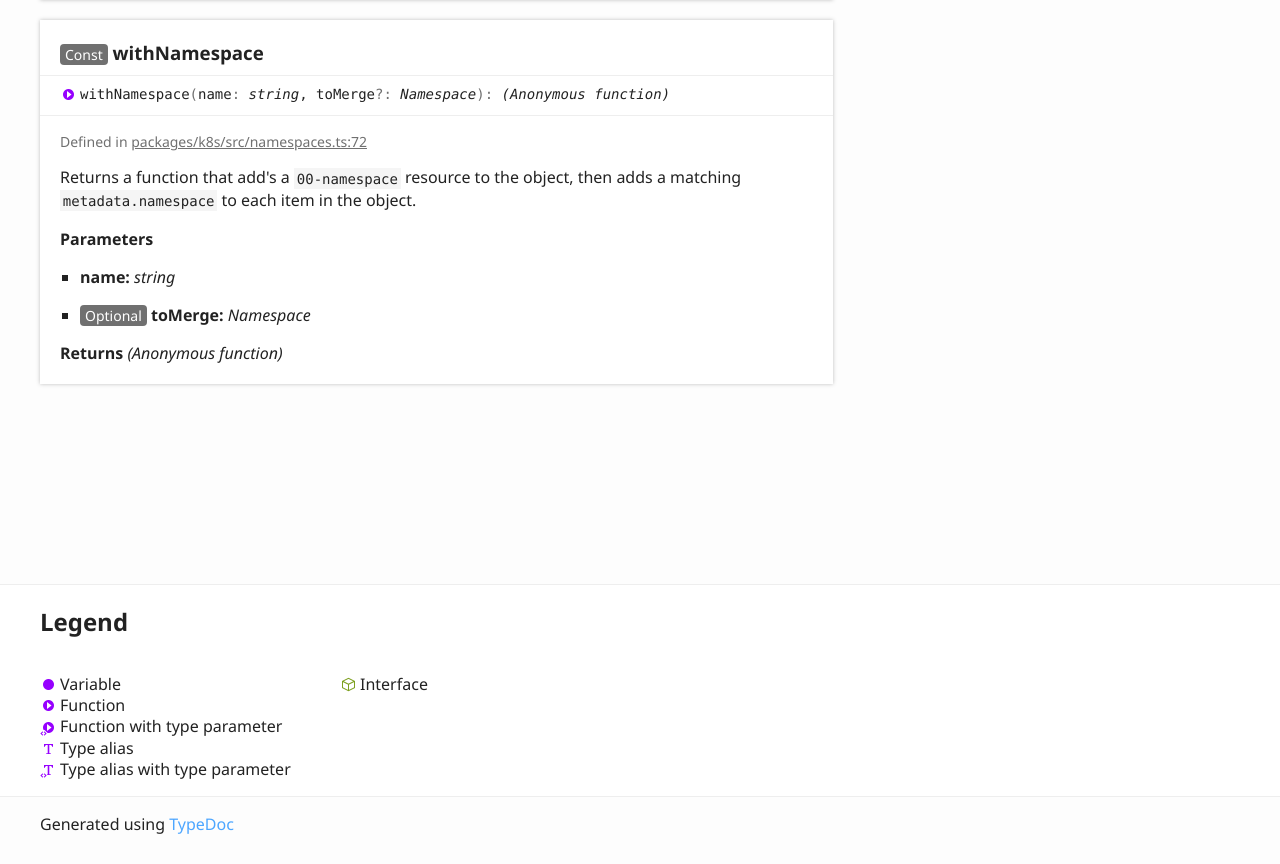
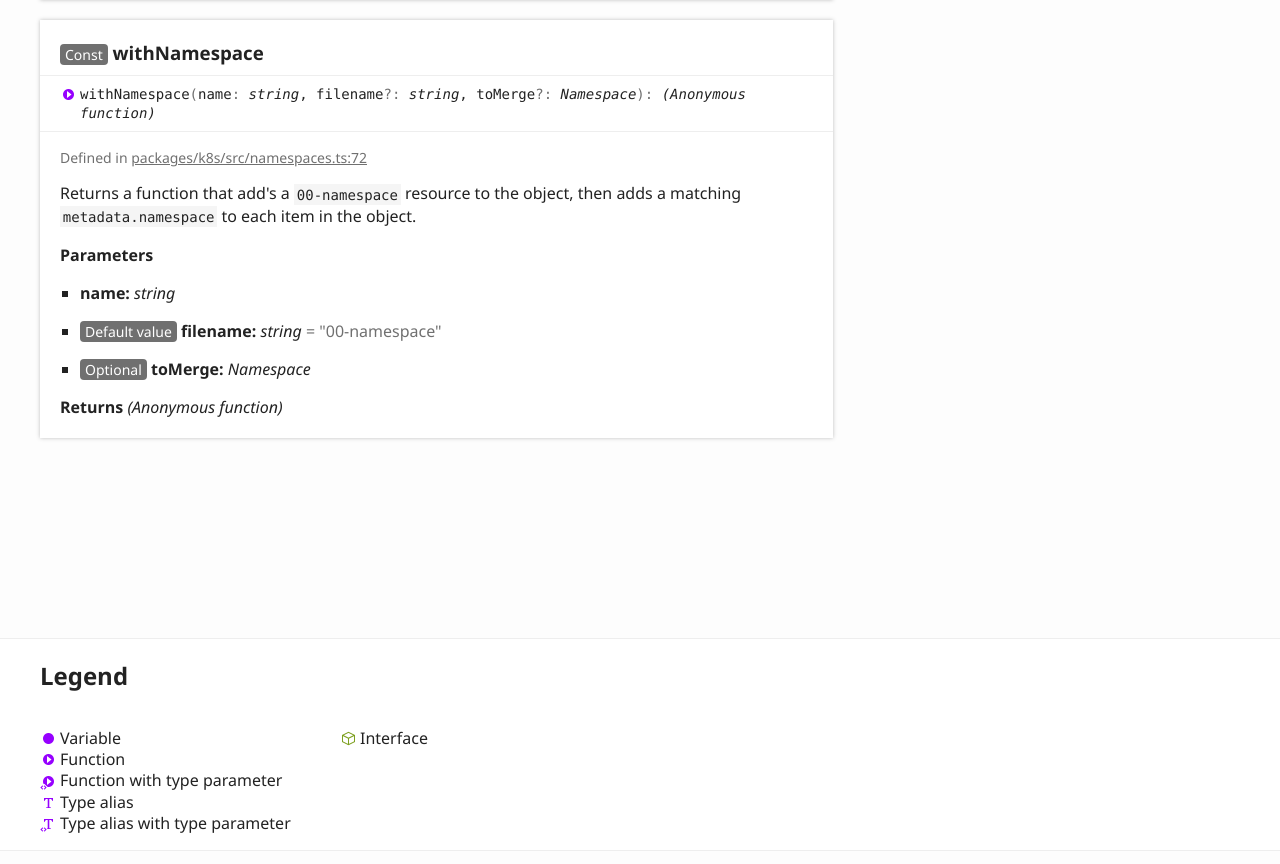
Before and after one commit to tim-smart/fpk, a website: page packages/k8s/docs/modules/_namespaces_.html in a window 1280 px wide. Shown: the part 1849-2713 px from the top of the page. Drawn offline with Linux system fonts and the light colour scheme.

Commit message:
[Makefile] update docs

```diff
--- a/packages/k8s/docs/modules/_namespaces_.html
+++ b/packages/k8s/docs/modules/_namespaces_.html
@@ -196,7 +196,7 @@
 					<a name="withnamespace" class="tsd-anchor"></a>
 					<h3><span class="tsd-flag ts-flagConst">Const</span> with<wbr>Namespace</h3>
 					<ul class="tsd-signatures tsd-kind-function tsd-parent-kind-module">
-						<li class="tsd-signature tsd-kind-icon">with<wbr>Namespace<span class="tsd-signature-symbol">(</span>name<span class="tsd-signature-symbol">: </span><span class="tsd-signature-type">string</span>, toMerge<span class="tsd-signature-symbol">?: </span><span class="tsd-signature-type">Namespace</span><span class="tsd-signature-symbol">)</span><span class="tsd-signature-symbol">: </span><span class="tsd-signature-type">(Anonymous function)</span></li>
+						<li class="tsd-signature tsd-kind-icon">with<wbr>Namespace<span class="tsd-signature-symbol">(</span>name<span class="tsd-signature-symbol">: </span><span class="tsd-signature-type">string</span>, filename<span class="tsd-signature-symbol">?: </span><span class="tsd-signature-type">string</span>, toMerge<span class="tsd-signature-symbol">?: </span><span class="tsd-signature-type">Namespace</span><span class="tsd-signature-symbol">)</span><span class="tsd-signature-symbol">: </span><span class="tsd-signature-type">(Anonymous function)</span></li>
 					</ul>
 					<ul class="tsd-descriptions">
 						<li class="tsd-description">
@@ -215,6 +215,9 @@
 							<ul class="tsd-parameters">
 								<li>
 									<h5>name: <span class="tsd-signature-type">string</span></h5>
+								</li>
+								<li>
+									<h5><span class="tsd-flag ts-flagDefault value">Default value</span> filename: <span class="tsd-signature-type">string</span><span class="tsd-signature-symbol"> = &quot;00-namespace&quot;</span></h5>
 								</li>
 								<li>
 									<h5><span class="tsd-flag ts-flagOptional">Optional</span> toMerge: <span class="tsd-signature-type">Namespace</span></h5>
```
